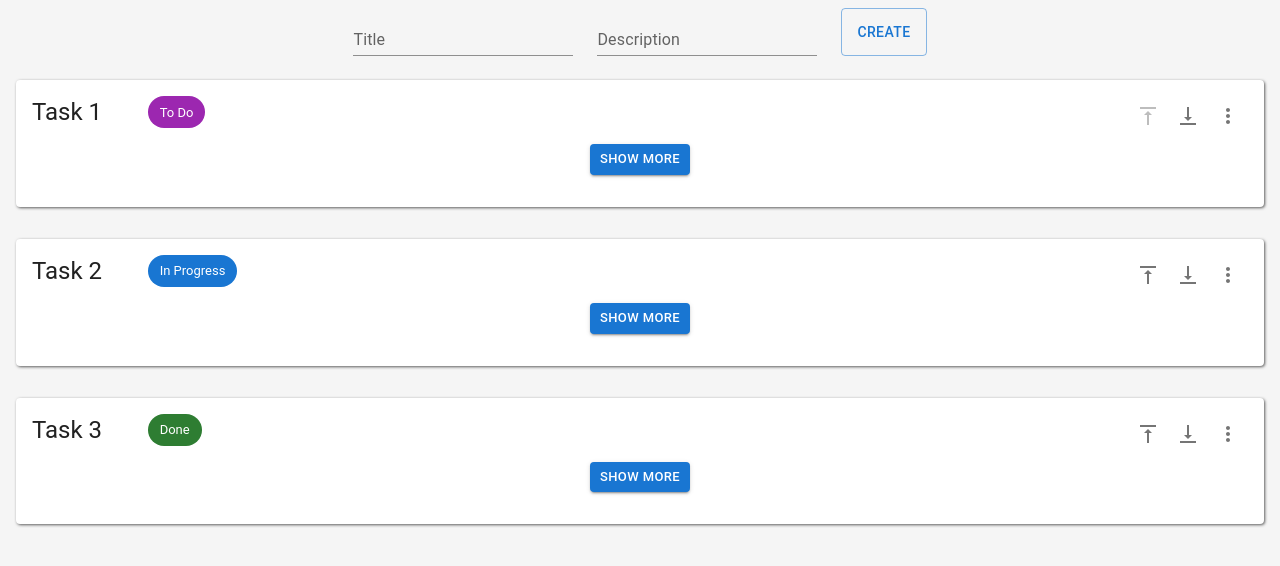
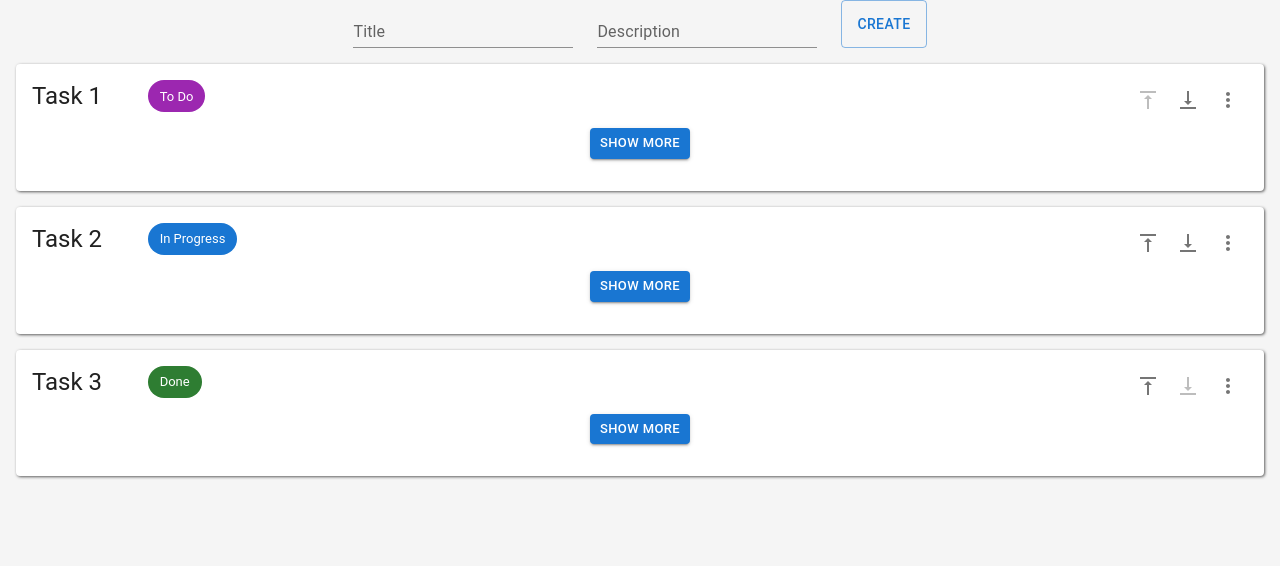
Before and after one commit to Seraphimsyv/RecursiveToDoApp, a React (Create React App) app: page / in a window 1280 px wide. Shown: the top 566 px of the page. Built offline with nearby package versions, Linux system fonts and the light colour scheme.

Commit message:
Refactoring and translation of comments

```diff
--- a/src/components/ToDoForm/index.tsx
+++ b/src/components/ToDoForm/index.tsx
@@ -1,6 +1,6 @@
 import * as React from "react";
 import { useState } from "react";
-import { FormProps } from "../../types";
+import { Task, FormProps } from "../../types";
 import { filterData } from "../../utils/filterData";
 import Box from '@mui/material/Box';
 import Stack from '@mui/material/Stack';
@@ -8,52 +8,37 @@ import TextField from '@mui/material/TextField';
 import Button from '@mui/material/Button';
 
 /**
- * React Component - Отрисовка формы для создания новых задач
- * Может использоватся как самостоятельный компонент, а также как дочерний
- * @param {parentId} : number - Id родительской задачи для создания задач потомков *NotRequired
- * @param {dataList} : TaskList - Список задач для обновления данных
- * @param {dataUpdate} : Function - Обновление данных
+ * React Component - Rendering a Form for Creating New Tasks
+ * Can be used as a standalone component, as well as a child component
+ * @param {parentId}: number - ID of the parent task for creating child tasks *Not Required
+ * @param {dataList}: TaskList - List of tasks to update data
+ * @param {dataUpdate}: Function - Data update function.
  */
 const ToDoForm : React.FC<FormProps> = ({ parentId, dataList, dataUpdate } : FormProps) => {
   const [title, setTitle] = useState("");
   const [description, setDesc] = useState("");
-  const [error, setError] = useState({});
 
+  const SaveTask = (task: Task) => {
+    dataList.push(task);
+    dataUpdate(dataList);
+  }
   const HandlerSaveTask = () => {
-    if (Object.keys(error).length > 0) {
-      return;
-    }
-
-    if (title.length === 0) {
-      return setError({type: "title", msg: ""});
-    }
-
-    if (description.length === 0) {
-      return setError({type: "description", msg: ""});
-    }
-
     if (parentId !== undefined) {
-      dataList.push(
-        {
+      SaveTask({
         id: Math.floor(Math.random() * 100),
         title: title,
         description: description,
         status: 'toDo',
         parentId: parentId,
         index: filterData(dataList, parentId).length
-        }
-      );
-      dataUpdate(dataList);
+      });
     } else {
-      dataList.push(
-        {
+      SaveTask({
         id: Math.floor(Math.random() * 100),
         title: title,
         description: description,
         status: 'toDo'
-        }
-      );
-      dataUpdate(dataList);
+      });
     }
     setTitle("");
     setDesc("");
@@ -64,11 +49,7 @@ const ToDoForm : React.FC<FormProps> = ({ parentId, dataList, dataUpdate } : For
       <div className="to_do_form">
         <Box
           component="form"
-          sx={{
-            '& > :not(style)': { m: 1 },
-            display: "flex",
-            justifyContent: "center"
-          }}
+          sx={{display: "flex", justifyContent: "center" }}
           noValidate
 
           autoComplete="off"
--- a/src/components/ToDoList/index.tsx
+++ b/src/components/ToDoList/index.tsx
@@ -7,12 +7,12 @@ import { replaceTasks } from "../../utils/replaceTasks";
 import { filterData } from "../../utils/filterData";
 
 /**
- * React Component - Отрисовка списка задач
- * Может использоватся как самостоятельный компонент, а также как дочерний
- * @param {dataList} : TaskList - Список задач
- * @param {subList} : true | undefiend - Являеется ли список дочерним *NotRequired
- * @param {parentId} : number - Id задачи которая является родительским компонентом
- * @param {status} : "toDo" | "inProgress" | "done" - Статус родительской задачи
+ * React Component - Rendering Task List
+ * Can be used as a standalone component, as well as a child component
+ * @param {dataList}: TaskList - List of tasks
+ * @param {subList}: true | undefined - Is the list a child component *Not Required
+ * @param {parentId}: number - ID of the task that is the parent component
+ * @param {status}: "toDo" | "inProgress" | "done" - Status of the parent task
  */
 const ToDoList : React.FC<ToDoListProps> = ({ dataList, subList, parentId, status } : ToDoListProps ) => {
   const [data, setData] = useState( dataList );
@@ -46,53 +46,31 @@ const ToDoList : React.FC<ToDoListProps> = ({ dataList, subList, parentId, statu
     }
   }
 
+  const newData = parentId ? filterData(data, parentId) : filterData(data)
+
   return (
     <>
-
-      {subList !== undefined ? (
+      {(
         <>
-          {status === "done"
-          ? null : <ToDoForm
+          <ToDoForm
             parentId={parentId}
-                    dataList={ filterData(data, parentId) }
+            dataList={newData}
             dataUpdate={UpdateData}
           />
-          }
-          {filterData(data, parentId).map((task, key) => (
+        </>
+      )}
+      {newData.map((task, key) => (
         <ToDoTask
           key={key}
           data={task}
-              subTask
           index={key}
-              lengthList={data.length-1}
+          lengthList={newData.length-1}
           handlerDelete={() => DeleteFromData(task.id)}
           handleMoveUp={() => UpdateTaskMoveUp(key)}
           handleMoveDown={() => UpdateTaskMoveDown(key)}
         />
       ))}
     </>
-      ) : (
-        <>
-          <ToDoForm
-            dataList={ filterData(data) }
-            dataUpdate={UpdateData}
-          />
-          <div id="to_do_task_list">
-            {filterData(data).map((task, key) => (
-              <ToDoTask
-                key={key}
-                data={task}
-                index={key}
-                lengthList={data.length-1}
-                handlerDelete={() => DeleteFromData(task.id)}
-                handleMoveUp={() => UpdateTaskMoveUp(key)}
-                handleMoveDown={() => UpdateTaskMoveDown(key)}
-              />
-            ))}
-          </div>
-        </>
-      )}
-    </>
   )
 }
 
--- a/src/components/ToDoTask/Content.tsx
+++ b/src/components/ToDoTask/Content.tsx
@@ -2,8 +2,8 @@ import * as React from "react";
 import { TaskContentProps } from "../../types";
 
 /**
- * React Component - Отрисовка контента задачи
- * @param {description} : string - Описание задачи
+ * React Component - Rendering the Content of a Task
+ * @param {description}: string - Description of the task
  */
 const Content : React.FC<TaskContentProps> = ({ description } : TaskContentProps ) => {
   return (
--- a/src/components/ToDoTask/Header.tsx
+++ b/src/components/ToDoTask/Header.tsx
@@ -3,10 +3,10 @@ import { TaskHeaderProps} from "../../types";
 import { Bar } from "./Bar";
 
 /**
- * React Component - Отрисовка вверхнего компонента задачи включающий в себя
+ * React Component - Rendering the Top Component of a Task including
  * <Title />, <Bar />
- * @param {title} : TaskTitleProps - Пропсы для заголовка
- * @param {bar} : TaskBarProps - Пропсы для бара
+ * @param {title}: TaskTitleProps - Props for Title component
+ * @param {bar}: TaskBarProps - Props for Bar component
  */
 const Header : React.FC<TaskHeaderProps> = ({ title, bar } : TaskHeaderProps) => {
   return (
--- a/src/components/ToDoTask/Title.tsx
+++ b/src/components/ToDoTask/Title.tsx
@@ -4,9 +4,9 @@ import Typography from '@mui/material/Typography';
 import Chip from '@mui/material/Chip';
 
 /**
- * React Component - для отображения заголовка задачи вместе с ее статусом
- * @param {text} : string - Загаловок задачи
- * @param {status} : "toDo" | "inProgress" | "done" - Статус задачи
+ * React Component - for displaying the title of the task together with its status
+ * @param {text} : string - Task title
+ * @param {status} : "toDo" | "inProgress" | "done" - Task status
  */
 const Title : React.FC<TaskTitleProps> = ({ text, status } : TaskTitleProps) => {
   return (
```
Also changed, not shown: src/components/ToDoTask/Bar.tsx (+8 -8 lines), src/components/ToDoTask/index.tsx (+9 -9 lines), src/utils/filterData.ts (+4 -4 lines), src/utils/replaceTasks.ts (+4 -4 lines). Lines whose indentation alone changed are shown as unchanged.
